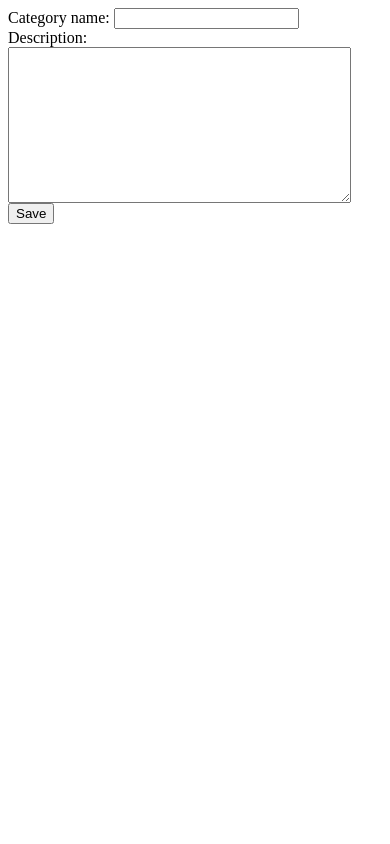
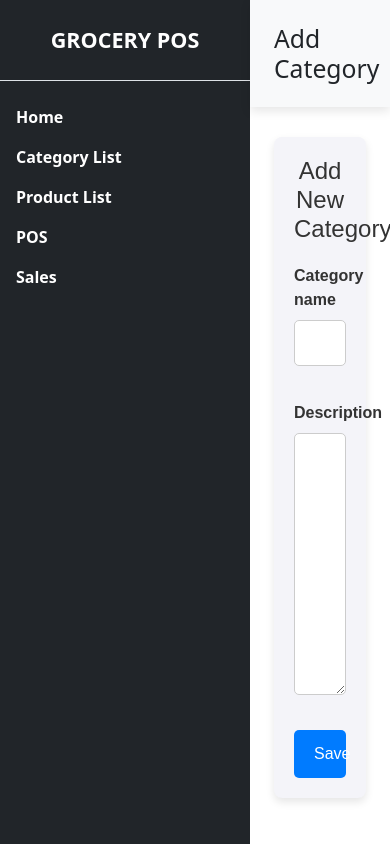
Before and after one commit to Napoldej/POS_system, a Django app: page /pos-system/add/category/ in a window 390 px wide. Run offline with Django 5.2, Linux system fonts and the light colour scheme.

Commit message:
Implement category html and function

```diff
--- /dev/null
+++ b/pos_system/static/pos_system/style.css
@@ -0,0 +1,285 @@
+/* Sidebar */
+#sidebar-wrapper {
+    width: 250px;
+    height: 100vh;
+    position: fixed;
+    background-color: #343a40;
+}
+
+.sidebar-heading {
+    color: #ffffff;
+    font-weight: bold;
+}
+
+.list-group-item {
+    border: none;
+}
+
+.list-group-item:hover {
+    background-color: #495057;
+    color: #ffffff;
+}
+
+/* Page Content */
+#page-content-wrapper {
+    margin-left: 250px;
+    width: calc(100% - 250px);
+}
+
+.navbar {
+    box-shadow: 0px 4px 10px rgba(0, 0, 0, 0.1);
+}
+
+.card {
+    border: none;
+    border-radius: 8px;
+}
+
+.card-title {
+    color: #007bff;
+    font-size: 1.2rem;
+    font-weight: bold;
+}
+
+table {
+    width: 100%;
+    border-collapse: collapse;
+    margin: 20px 0;
+    font-size: 18px;
+    text-align: left;
+}
+
+table th, table td {
+    border: 1px solid #ddd;
+    padding: 8px;
+}
+
+table th {
+    background-color: #f4f4f4;
+    font-weight: bold;
+}
+
+table tr:nth-child(even) {
+    background-color: #f9f9f9;
+}
+
+table tr:hover {
+    background-color: #f1f1f1;
+}
+
+/* Form container styling */
+.form-container {
+    max-width: 600px;
+    margin: 0 auto;
+    background-color: #fff;
+    padding: 30px;
+    border-radius: 10px;
+    box-shadow: 0 4px 6px rgba(0, 0, 0, 0.1);
+    font-family: Arial, sans-serif;
+}
+
+/* Styling for form groups (label and input fields) */
+.form-group {
+    margin-bottom: 20px;
+}
+
+.form-label {
+    display: block;
+    font-size: 18px;
+    font-weight: bold;
+    margin-bottom: 10px;
+    color: #333;
+}
+
+.form-input input,
+.form-input textarea {
+    width: 100%;
+    padding: 12px;
+    font-size: 16px;
+    border: 2px solid #ccc;
+    border-radius: 5px;
+    box-sizing: border-box;
+    background-color: #f9f9f9;
+}
+
+.form-input input:focus,
+.form-input textarea:focus {
+    border-color: #4A90E2;
+    outline: none;
+    background-color: #fff;
+}
+
+/* Styling for the submit button */
+.submit-btn {
+    padding: 12px 30px;
+    font-size: 18px;
+    background-color: #007BFF;
+    color: #fff;
+    border: none;
+    border-radius: 5px;
+    cursor: pointer;
+    transition: background-color 0.3s ease, transform 0.3s ease;
+}
+
+.submit-btn:hover {
+    background-color: #0056b3;
+    transform: scale(1.05);
+}
+
+.submit-btn:focus {
+    outline: none;
+    border: 2px solid #0056b3;
+}
+
+/* Styling for the footer (button container) */
+.form-footer {
+    text-align: right;
+}
+
+
+/* General styling for the table */
+.category-table {
+    width: 100%;
+    border-collapse: collapse;
+    margin-top: 30px;
+}
+
+.category-table th,
+.category-table td {
+    padding: 12px;
+    text-align: left;
+    border: 1px solid #ddd;
+}
+
+.category-table th {
+    background-color: #4CAF50;
+    color: white;
+    font-weight: bold;
+}
+
+.category-table tbody tr:hover {
+    background-color: #f1f1f1;
+}
+
+/* Styling for action buttons */
+.btn-action {
+    padding: 8px 15px;
+    background-color: #007BFF;
+    color: white;
+    text-decoration: none;
+    border-radius: 5px;
+    transition: background-color 0.3s ease, transform 0.3s ease;
+    font-size: 14px;
+}
+
+.btn-action:hover {
+    background-color: #0056b3;
+    transform: scale(1.05);
+}
+
+/* Delete button style */
+.btn-delete {
+    background-color: #FF6347;
+}
+
+.btn-delete:hover {
+    background-color: #e53e2f;
+}
+
+/* Container for Add Category button */
+.add-category-container {
+    display: flex;
+    justify-content: flex-end; /* Align the button to the right */
+    margin-top: 20px;
+}
+
+/* Add Category button styling */
+.btn-add-category {
+    padding: 12px 25px;
+    background-color: #28a745;
+    color: white;
+    text-decoration: none;
+    font-size: 16px;
+    border-radius: 6px;
+    transition: background-color 0.3s ease, transform 0.3s ease;
+}
+
+.btn-add-category:hover {
+    background-color: #218838;
+    transform: scale(1.05);
+}
+
+/* Styling for form container */
+.form-container {
+    max-width: 600px;
+    margin: 30px auto;
+    padding: 20px;
+    background-color: #f4f4f9;
+    border-radius: 8px;
+    box-shadow: 0 4px 8px rgba(0, 0, 0, 0.1);
+}
+
+/* Form title */
+.form-container h2 {
+    text-align: center;
+    font-size: 24px;
+    color: #333;
+    margin-bottom: 20px;
+}
+
+/* Form styling */
+.form {
+    display: flex;
+    flex-direction: column;
+    gap: 15px;
+}
+
+/* Form input field styling */
+.form-group {
+    display: flex;
+    flex-direction: column;
+}
+
+/* Label for input fields */
+.form-group label {
+    font-weight: bold;
+    color: #333;
+    margin-bottom: 8px;
+}
+
+/* Input fields styling */
+.form-group input,
+.form-group select,
+.form-group textarea {
+    padding: 10px;
+    border: 1px solid #ccc;
+    border-radius: 5px;
+    font-size: 16px;
+    width: 100%;
+    box-sizing: border-box;
+}
+
+/* Focus effect on inputs */
+.form-group input:focus,
+.form-group select:focus,
+.form-group textarea:focus {
+    border-color: #007BFF;
+    outline: none;
+}
+
+/* Submit button styling */
+.btn-submit {
+    padding: 12px 20px;
+    background-color: #007BFF;
+    color: white;
+    border: none;
+    border-radius: 5px;
+    font-size: 16px;
+    cursor: pointer;
+    transition: background-color 0.3s ease;
+}
+
+/* Hover effect for the submit button */
+.btn-submit:hover {
+    background-color: #0056b3;
+}
--- a/pos_system/templates/pos_system/add_category.html
+++ b/pos_system/templates/pos_system/add_category.html
@@ -1,8 +1,22 @@
-<form action="{% url 'pos-system:add_category' %}" method="post">
-    {% csrf_token %}
-    {{form.category_name.label_tag}}
-    {{form.category_name}}<br>
-    {{form.description.label_tag}} <br>
-    {{form.description}} <br>
-    <button type = "submit">Save</button>
-</form>
+{% extends 'pos_system/base.html' %}
+{% load static %}
+{% block header %} Add Category {% endblock %}
+{% block content %}
+<div class="form-container">
+    <h2>Add New Category</h2>
+    <form action="{% url 'pos-system:add_category' %}" method="post" class="form">
+        {% csrf_token %}
+        <div class="form-group">
+            <label for="category_name">{{ form.category_name.label }}</label>
+            {{ form.category_name }}
+        </div>
+
+        <div class="form-group">
+            <label for="description">{{ form.description.label }}</label>
+            {{ form.description }}
+        </div>
+
+        <button type="submit" class="btn-submit">Save</button>
+    </form>
+</div>
+{% endblock %}
--- a/pos_system/templates/pos_system/base.html
+++ b/pos_system/templates/pos_system/base.html
@@ -1,120 +1,44 @@
-<!-- templates/base.html -->
+{% load static%}
 <!DOCTYPE html>
 <html lang="en">
 <head>
     <meta charset="UTF-8">
     <meta name="viewport" content="width=device-width, initial-scale=1.0">
-    <title>{% block title %}Your Shop Name{% endblock %}</title>
-
-    <!-- Tailwind CSS CDN -->
-    <script src="https://cdn.tailwindcss.com"></script>
-
-    <!-- CSRF Token for AJAX requests -->
-    {% csrf_token %}
-
-    {% block extra_head %}{% endblock %}
+    <title>{% block title %}Grocery POS{% endblock %}</title>
+    <link href="https://cdn.jsdelivr.net/npm/bootstrap@5.3.0/dist/css/bootstrap.min.css" rel="stylesheet">
+    <link rel="stylesheet" href="{% static 'pos_system/style.css' %}">
 </head>
-<body class="bg-gray-100 min-h-screen">
-    <!-- Navigation -->
-    <nav class="bg-white shadow-lg">
-        <div class="container mx-auto px-4">
-            <div class="flex justify-between items-center h-16">
-                <!-- Logo/Home Link -->
-                <a href="{% url 'home' %}" class="flex items-center space-x-2">
-                    <span class="text-xl font-bold text-blue-600">Your Shop</span>
-                </a>
-
-                <!-- Navigation Links -->
-                <div class="hidden md:flex items-center space-x-8">
-                    <a href="{% url 'home' %}" class="text-gray-700 hover:text-blue-600">Products</a>
-                    {% if user.is_authenticated %}
-                        <div class="relative">
-                            <a href="{% url 'cart' %}" class="text-gray-700 hover:text-blue-600 flex items-center">
-                                <span>Cart</span>
-                                {% if cart_count %}
-                                    <span id="cart-counter"
-                                          class="ml-1 bg-blue-600 text-white text-xs rounded-full w-5 h-5 flex items-center justify-center">
-                                        {{ cart_count }}
-                                    </span>
-                                {% endif %}
-                            </a>
-                        </div>
-                        <div class="flex items-center space-x-4">
-                            <span class="text-gray-700">{{ user.first_name }}</span>
-                            <form method="post" action="{% url 'home' %}">
-                                {% csrf_token %}
-                                <button type="submit" class="text-gray-700 hover:text-blue-600">Logout</button>
-                            </form>
-                        </div>
-                    {% else %}
-                        <a href="{% url 'home' %}" class="text-gray-700 hover:text-blue-600">Login</a>
-                    {% endif %}
-                </div>
-
-                <!-- Mobile Menu Button -->
-                <div class="md:hidden">
-                    <button id="mobile-menu-button" class="text-gray-700 hover:text-blue-600">
-                        <svg class="h-6 w-6" fill="none" stroke="currentColor" viewBox="0 0 24 24">
-                            <path stroke-linecap="round" stroke-linejoin="round" stroke-width="2" d="M4 6h16M4 12h16m-7 6h7"/>
-                        </svg>
-                    </button>
-                </div>
-            </div>
-
-            <!-- Mobile Menu -->
-            <div id="mobile-menu" class="md:hidden hidden pb-4">
-                <a href="{% url 'home' %}" class="block py-2 text-gray-700 hover:text-blue-600">Products</a>
-                {% if user.is_authenticated %}
-                    <a href="{% url 'cart' %}" class="block py-2 text-gray-700 hover:text-blue-600">
-                        Cart
-                        {% if cart_count %}
-                            <span class="ml-1 bg-blue-600 text-white text-xs rounded-full px-2 py-1">
-                                {{ cart_count }}
-                            </span>
-                        {% endif %}
-                    </a>
-                    <span class="block py-2 text-gray-700">{{ user.first_name }}</span>
-                    <form method="post" action="{% url 'home' %}" class="block py-2">
-                        {% csrf_token %}
-                        <button type="submit" class="text-gray-700 hover:text-blue-600">Logout</button>
-                    </form>
-                {% else %}
-                    <a href="{% url 'home' %}" class="block py-2 text-gray-700 hover:text-blue-600">Login</a>
-                {% endif %}
+<body>
+    <div class="d-flex" id="wrapper">
+        <!-- Sidebar -->
+        <div class="bg-dark text-white" id="sidebar-wrapper">
+            <div class="sidebar-heading text-center py-4 primary-text fs-4 fw-bold text-uppercase border-bottom">Grocery POS</div>
+            <div class="list-group list-group-flush my-3">
+                <a href="{% url 'pos-system:home' %}" class="list-group-item list-group-item-action bg-transparent second-text fw-bold text-white">Home</a>
+                <a href="{% url 'pos-system:category-list' %}" class="list-group-item list-group-item-action bg-transparent second-text fw-bold text-white">Category List</a>
+                <a href="#" class="list-group-item list-group-item-action bg-transparent second-text fw-bold text-white">Product List</a>
+                <a href="#" class="list-group-item list-group-item-action bg-transparent second-text fw-bold text-white">POS</a>
+                <a href="#" class="list-group-item list-group-item-action bg-transparent second-text fw-bold text-white">Sales</a>
             </div>
         </div>
-    </nav>
+        <!-- /#sidebar-wrapper -->
 
-    <!-- Flash Messages -->
-    {% if messages %}
-    <div class="container mx-auto px-4 mt-4">
-        {% for message in messages %}
-        <div class="p-4 rounded-md {% if message.tags == 'error' %}bg-red-100 text-red-700{% else %}bg-green-100 text-green-700{% endif %} mb-4">
-            {{ message }}
+        <!-- Page Content -->
+        <div id="page-content-wrapper">
+            <nav class="navbar navbar-expand-lg navbar-light bg-light py-4 px-4">
+                <div class="d-flex align-items-center">
+                    <h2 class="fs-2 m-0">{% block header %}Dashboard{% endblock %}</h2>
+                </div>
+            </nav>
+
+            <div class="container-fluid px-4">
+                {% block content %}
+                <!-- Page-specific content will go here -->
+                {% endblock %}
+            </div>
         </div>
-        {% endfor %}
     </div>
-    {% endif %}
 
-    <!-- Main Content -->
-    <main>
-        {% block content %}{% endblock %}
-    </main>
-
-    <!-- Footer -->
-    <footer class="bg-white mt-12 py-6">
-        <div class="container mx-auto px-4">
-            <p class="text-center text-gray-600">© {% now "Y" %} Your Shop. All rights reserved.</p>
-        </div>
-    </footer>
-
-    <!-- Mobile Menu Toggle Script -->
-    <script>
-        document.getElementById('mobile-menu-button').addEventListener('click', function() {
-            document.getElementById('mobile-menu').classList.toggle('hidden');
-        });
-    </script>
-
-    {% block extra_scripts %}{% endblock %}
+    <script src="https://cdn.jsdelivr.net/npm/bootstrap@5.3.0/dist/js/bootstrap.bundle.min.js"></script>
 </body>
 </html>
--- a/pos_system/urls.py
+++ b/pos_system/urls.py
@@ -8,5 +8,6 @@ urlpatterns = [
     path('add/category/', views.add_category, name='add_category'),
     path('category-list/', views.CategoryList.as_view(), name='category-list'),
     path('edit-category/<int:category_id>', views.edit_category, name='edit_category'),
+    path('delete/category/<int:category_id>', views.delete_category, name='delete_category'),
     # path('cart/update/<int:item_id>/', UpdateCartView.as_view(), name='update_cart'),
 ]
--- a/pos_system/views.py
+++ b/pos_system/views.py
@@ -24,7 +24,6 @@ class CategoryList(generic.ListView):
         return Categories.objects.all()
 
 
-
 def add_category(request):
     if request.method == 'POST':
         form = CategoryForm(request.POST)
@@ -44,4 +43,10 @@ def edit_category(request,category_id):
             return redirect('pos-system:category-list')
     else:
         form = CategoryForm(instance=category)
-    return render(request, 'pos_system/edit_category.html', {'form': form})
+    return render(request, 'pos_system/edit_category.html', {'form': form, 'category': category})
+
+
+def delete_category(request, category_id):
+    category = get_object_or_404(Categories, id=category_id)
+    category.delete()
+    return redirect('pos-system:category-list')
```
Also changed, not shown: pos_system/templates/pos_system/edit_category.html (+30 -6 lines), pos_system/templates/pos_system/home.html (+36 -22 lines), pos_system/templates/pos_system/list_category.html (+27 -9 lines), pos_system/templates/pos_system/product_list.html (added).
